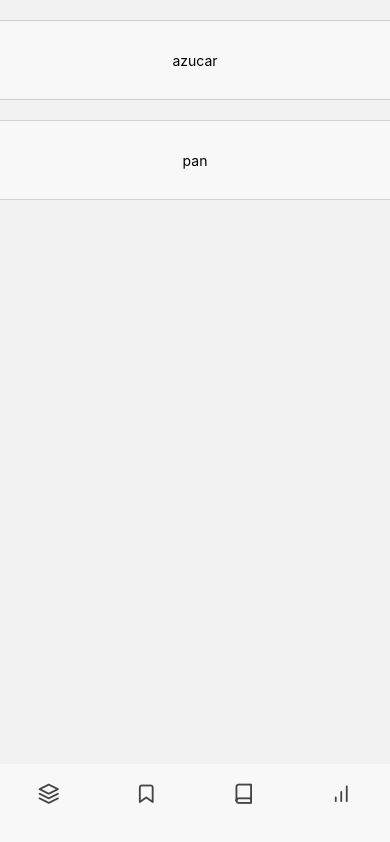
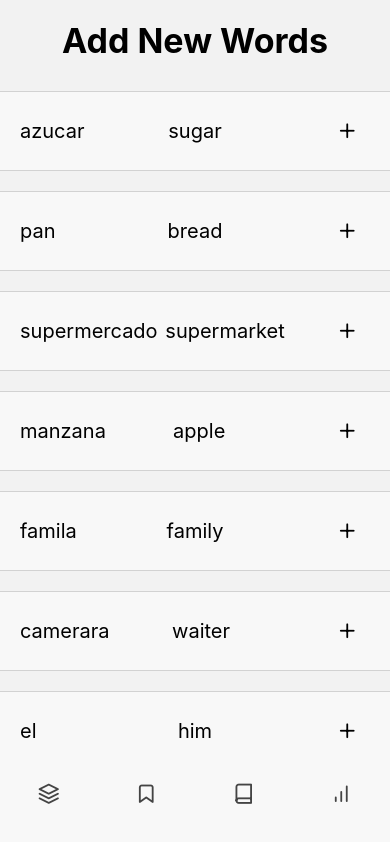
Before and after one commit to BreadByteMogul/learn-spanish, a React Native app: screen /Vocab in a window 390 px wide. Built offline with nearby package versions, Linux system fonts and the light colour scheme.

Commit message:
created basic vocabulary UX

```diff
--- a/components/TotalVocab.js
+++ b/components/TotalVocab.js
@@ -1,5 +1,13 @@
 import React from "react";
-import { Text, View, SafeAreaView, ScrollView, FlatList } from "react-native";
+import {
+  Text,
+  View,
+  SafeAreaView,
+  FlatList,
+  TouchableOpacity,
+} from "react-native";
+import * as Haptics from "expo-haptics";
+import Feather from "react-native-vector-icons/Feather";
 
 function TotalVocab() {
   return (
@@ -10,6 +18,9 @@ function TotalVocab() {
         alignItems: "center",
       }}
     >
+      <View style={{ marginTop: 20, marginBottom: 10 }}>
+        <Text style={{ fontSize: 34, fontWeight: "bold" }}>Add New Words</Text>
+      </View>
       <View style={{ flex: 1, width: "100%" }}>
         <MyVocabFlatList />
       </View>
@@ -17,7 +28,7 @@ function TotalVocab() {
   );
 }
 
-const VocabWord = ({ word }) => {
+const VocabWord = ({ spanishWord, englishWord }) => {
   return (
     <View
       style={{
@@ -25,7 +36,8 @@ const VocabWord = ({ word }) => {
         height: 80,
         marginTop: 20,
         alignItems: "center",
-        justifyContent: "center",
+        flexDirection: "row",
+        justifyContent: "left",
         backgroundColor: "#f8f8f8",
         borderTopColor: "#d2d2d2",
         borderTopWidth: 1,
@@ -33,14 +45,51 @@ const VocabWord = ({ word }) => {
         borderBottomWidth: 1,
       }}
     >
-      <Text>{word}</Text>
+      <View style={{ minWidth: "25%", paddingLeft: 20 }}>
+        <Text style={{ fontSize: 20 }}>{spanishWord}</Text>
+      </View>
+
+      <View
+        style={{
+          flex: 1,
+          alignItems: "center",
+        }}
+      >
+        <Text style={{ fontSize: 20 }}>{englishWord}</Text>
+      </View>
+      <TouchableOpacity
+        style={{
+          minWidth: "25%",
+          flexDirection: "row",
+          alignItems: "center",
+          justifyContent: "center",
+          paddingRight: 8,
+          height: "100%",
+          paddingLeft: 20,
+        }}
+        onPress={() => {
+          console.log(
+            `spanishWord: ${spanishWord} & the englishWord is: ${englishWord}`
+          );
+          Haptics.impactAsync(Haptics.ImpactFeedbackStyle.light);
+        }}
+      >
+        <Feather name="plus" size={22} color="black" />
+      </TouchableOpacity>
     </View>
   );
 };
 
 const components = [
-  <VocabWord word="azucar" key="1" />,
-  <VocabWord word="pan" key="2" />,
+  <VocabWord spanishWord="azucar" englishWord="sugar" key="1" />,
+  <VocabWord spanishWord="pan" englishWord="bread" key="2" />,
+  <VocabWord spanishWord="supermercado" englishWord="supermarket" key="3" />,
+  <VocabWord spanishWord="manzana" englishWord="apple" key="4" />,
+  <VocabWord spanishWord="famila" englishWord="family" key="5" />,
+  <VocabWord spanishWord="camerara" englishWord="waiter" key="6" />,
+  <VocabWord spanishWord="el" englishWord="him" key="7" />,
+  <VocabWord spanishWord="me gusta" englishWord="i like" key="8" />,
+  <VocabWord spanishWord="te encanta" englishWord="you love" key="9" />,
   // ... more components
 ];
 
```
